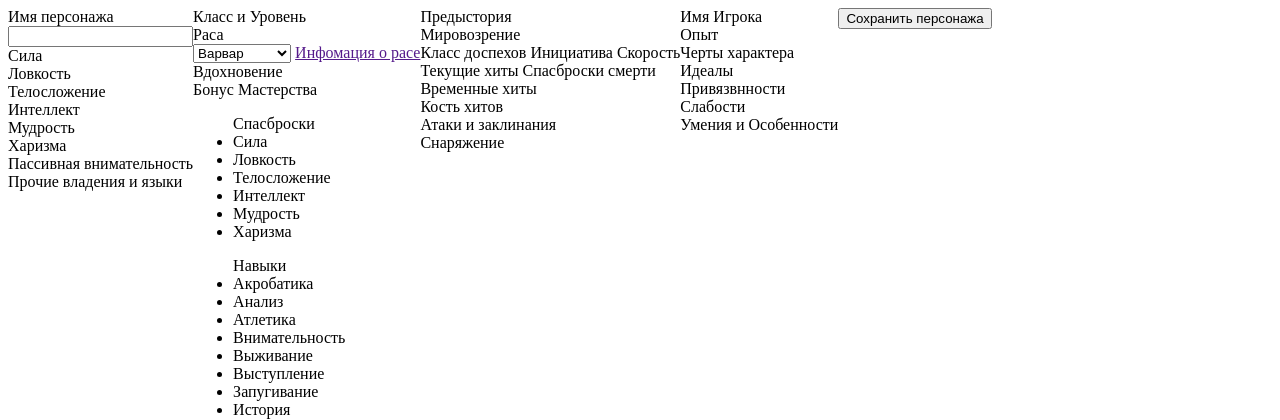
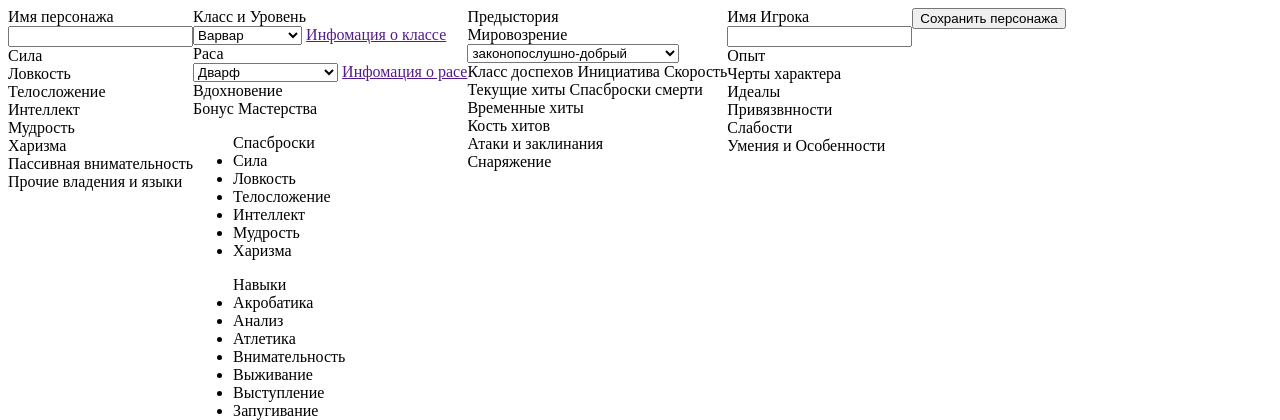
Before and after one commit to AlexBurkov/dnd, a Node server app: template app/views/character/create.hbs in a window 1280 px wide. Shown: the top 420 px of the page. Run offline with Node 20, Linux system fonts and the light colour scheme; the template is opened without the code that fills it, so the values that code supplies are empty; some libraries are stand-ins or nearby versions.

Commit message:
Debag R-5 and create race, classes, ideologi, player name

```diff
--- a/app/views/character/create.hbs
+++ b/app/views/character/create.hbs
@@ -1,10 +1,10 @@
 <form method="POST">
 
-	<input type="hidden" value="{{character_id}}" id="character_id" />
+	<input type="hidden" value="{{characterId}}" id="characterId" />
 
 	<div style="float:left">
 		Имя персонажа
-		<br/><input id="character_name" name="character_name" value="{{character.name}}" />
+		<br/><input id="characterName" name="characterName" value="{{character.name}}" />
 		<br/>Сила
 		<br/>Ловкость
 		<br/>Телосложение
@@ -16,12 +16,36 @@
 	</div>
 	<div style="float:left">
 		Класс и Уровень
+		<br/><select id="characterClasses" name=characterClasses>
+			<option disabled>Выбор класса </option>
+			<option value="barbarian">Варвар</option>
+			<option value="bard">Бард</option>
+			<option value="cleric">Жрец</option>
+			<option value="druid">Друид</option>
+			<option value="fighter">Воин</option>
+			<option value="monk">Монах</option>
+			<option value="paladin">Паладин</option>
+			<option value="ranger">Следопыт</option>
+			<option value="roque">Плут</option>
+			<option value="sorcerer">Чародей</option>
+			<option value="warloc">Колдун</option>
+			<option value="wizard">Волшебник</option>
+		</select>
+		<a href id="characterClassesAbout">Инфомация о классе</a>
 		<br/>Раса
-		<br/><select id="character_race" name=character_race>
+		<br/><select id="characterRace" name=characterRace>
 			<option disabled>Выбор расы </option>
-			<option value="varvar">Варвар</option>
+			<option value="dwarf">Дварф</option>
+			<option value="elf">Эльф</option>
+			<option value="halfling">Полурослик</option>
+			<option value="human">Человек</option>
+			<option value="dragonborn">Драконорожденный</option>
+			<option value="gnom">Гном</option>
+			<option value="half-Elf">Полуэльф</option>
+			<option value="half-orc">Полуорк</option>
+			<option value="tiefling">Тифлинг</option>
 		</select>
-		<a href id="character_race_about">Инфомация о расе</a>
+		<a href id="characterRaceAbout">Инфомация о расе</a>
 		<br/>Вдохновение
 		<br/>Бонус Мастерства
 		<ul>Спасброски
@@ -56,6 +80,18 @@
 	<div style="float:left">
 		Предыстория
 		<br/>Мировозрение
+		<br/><select id="characterIdeology" name=characterIdeology>
+			<option disabled>Выбор мировозрения </option>
+			<option value="abiding-kind">законопослушно-добрый</option>
+			<option value="neutral-kind">нейтрально-добрый</option>
+			<option value="chaotically-kind">хаотично-добрый</option>
+			<option value="abiding-neutral">законопослушно-нейтральный</option>
+			<option value="neutral">нейтральный</option>
+			<option value="chaotically-neutral">хаотично-нейтральный</option>
+			<option value="abiding-wicked">законопослушно-злой</option>
+			<option value="neutral-wicked">нейтрально-злой</option>
+			<option value="chaotically-wicked">хаотично-злой</option>
+		</select>
 		<br/>Класс доспехов Инициатива Скорость
 		<br/>Текущие хиты Спасброски смерти
 		<br/>Временные хиты
@@ -66,6 +102,7 @@
 
 	<div style="float:left">
 		Имя Игрока
+		<br/><input id="characterPlayerName" name="characterPlayerName" value="{{character.plaeyrName}}" />
 		<br/>Опыт
 		<br/>Черты характера
 		<br/>Идеалы
@@ -79,31 +116,14 @@
 	</div>
 </form>
 <script>
-	$('#button_character_name').on('click', function() {
-		var character_name = $('#character_name').val();
-		var character_id = $('#character_id').val();
-		$.post('/create-character/name', {
-			name: character_name,
-			id: character_id
-		}, function(data){
-			alert(data);
-		})
+
+	$('#characterRaceAbout').on('change', function() {
+		var characterRace = $('#characterRace').val();
+		alert(characterRace);
 	});
 
-	$('#button_character_race_ok').on('click', function() {
-		var character_race = $('#character_race').val();
-		var character_id = $('#character_id').val();
-
-		$.post('/create-character/race', {
-			race: character_race,
-			id: character_id
-		}, function(data){
-			alert(data);
-		})
-	});
-
-	$('#character_race_about').on('change', function() {
-		var character_race = $('#character_race').val();
-		alert(character_race);
+	$('#characterClassesAbout').on('change', function() {
+		var characterClasses = $('#characterClasses').val();
+		alert(characterClasses);
 	});
 </script>
--- a/db.js
+++ b/db.js
@@ -7,7 +7,7 @@ let db = new sqlite3.Database('./db/dnd.db', (err) => {
 	console.log('Connected to the dnd database.');
 });
 
-db.run('CREATE TABLE IF NOT EXISTS `characters`(`id` INTEGER PRIMARY KEY AUTOINCREMENT NOT NULL, `name` VARCHAR(50), `race` VARCHAR(50))', [], (err) => {
+db.run('CREATE TABLE IF NOT EXISTS `characters`(`id` INTEGER PRIMARY KEY AUTOINCREMENT NOT NULL, `name` VARCHAR(50), `race` VARCHAR(50), `classes` VARCHAR(50), `playerName` VARCHAR(50),  `ideology` VARCHAR(50))', [], (err) => {
 	if (err) {
 		console.log(err.message);
     } else {
--- a/index.js
+++ b/index.js
@@ -27,11 +27,11 @@ app.use(bodyParser.json());
 
 app.get('/', main.home);
 app.get('/new-game', game.new);
-app.get('/create-character', character.add);
-app.get('/edit-character/:id', character.edit);
+app.get('/characters', characters.add);
+app.get('/characters/:id/edit', characters.edit);
 
-app.post('/edit-character/:id', character.edit);
-app.post('/create-character', character.create);
+app.post('/characters/:id/edit', characters.edit);
+app.post('/characters', characters.create);
 
 console.log("Server started")
 app.listen(port)
```
Also changed, not shown: app/controllers/character.js (deleted, +0 -32 lines), app/models/character.js (deleted, +0 -9 lines), app/controllers/main.js (line endings or trailing spaces), app/views/home.hbs (line endings or trailing spaces), app/views/layouts/main.hbs (line endings or trailing spaces), db/dnd.db.
